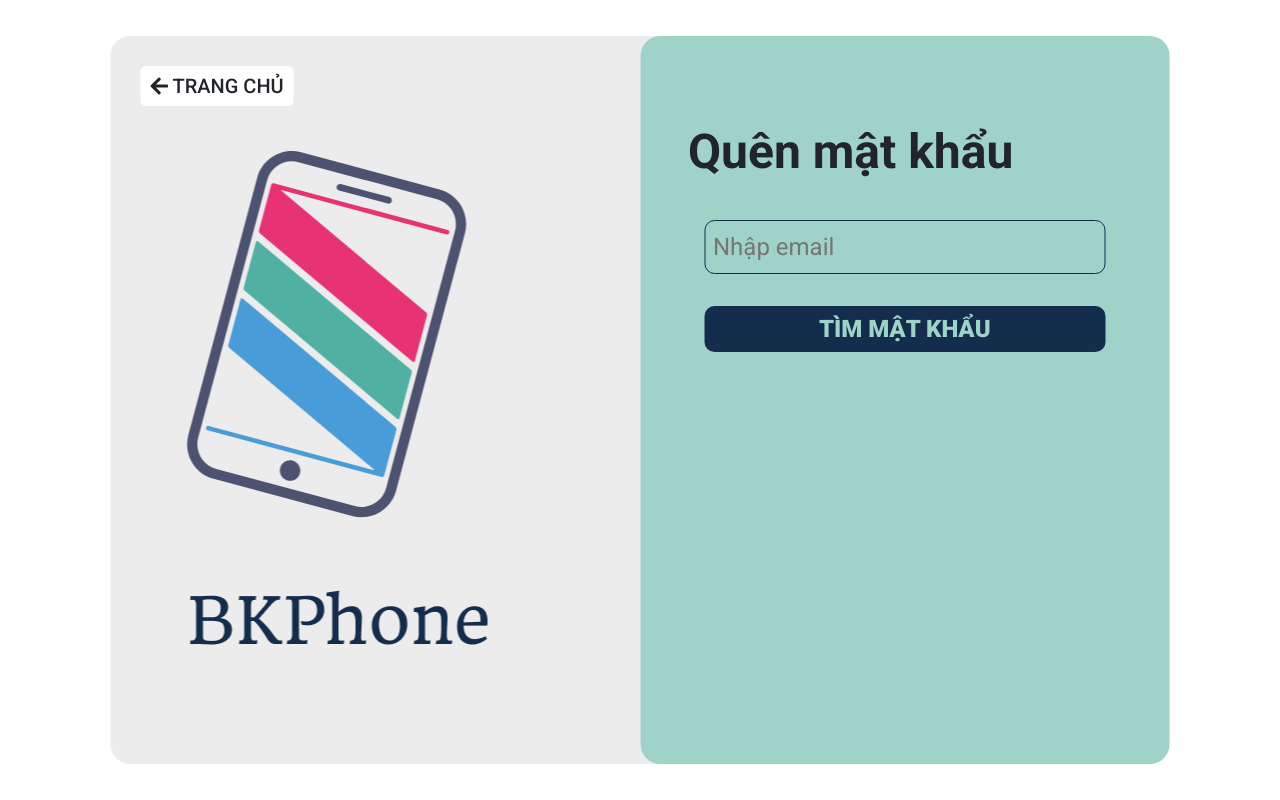
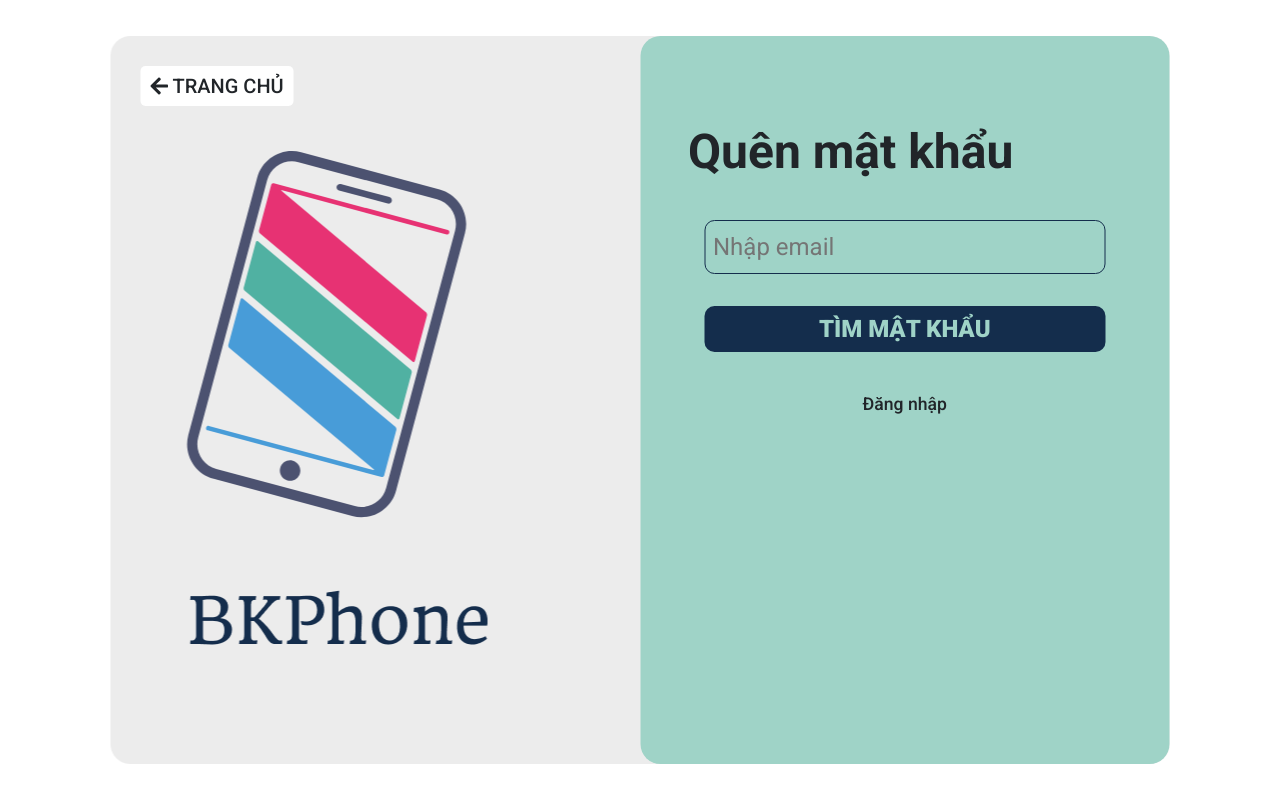
Before and after one commit to truongn843/tmdt-ms, a React (Create React App) app: page /forget-password in a window 1280 px wide. Built offline with nearby package versions, Linux system fonts and the light colour scheme; no server answers; what @fortawesome/fontawesome would draw is missing.

Commit message:
add login to ForgetPassword page

```diff
--- a/src/views/ForgetPasswordPage/ForgetPassword.js
+++ b/src/views/ForgetPasswordPage/ForgetPassword.js
@@ -54,6 +54,9 @@ function ForgetPassword(props) {
   const backToHome = e => {
     history.push("/");
   }
+  const handleLogin = () => {
+    history.push("/login");
+  };
   useEffect(() => {
     try{
       setError({status: true, message: props.location.state.msg});
@@ -79,25 +82,12 @@ function ForgetPassword(props) {
             value={user.email}
             required
           />
-          {/* <input
-            type="password"
-            placeholder="Mật khẩu mới"
-            className="password"
-            onChange={(e) => setUser({ ...user, password: e.target.value })}
-            value={user.password}
-            required
-          />
-          <input
-            type="password"
-            placeholder="Nhập lại mật khẩu mới"
-            className="password"
-            onChange={(e) => setUser({ ...user, password: e.target.value })}
-            value={user.password}
-            required
-          /> */}
           <button type="submit" className="login">
             TÌM MẬT KHẨU
           </button>
+          <div className="btn login-link" onClick={handleLogin}>
+            Đăng nhập
+          </div>
         </form>
       </div>
     </div>
```
